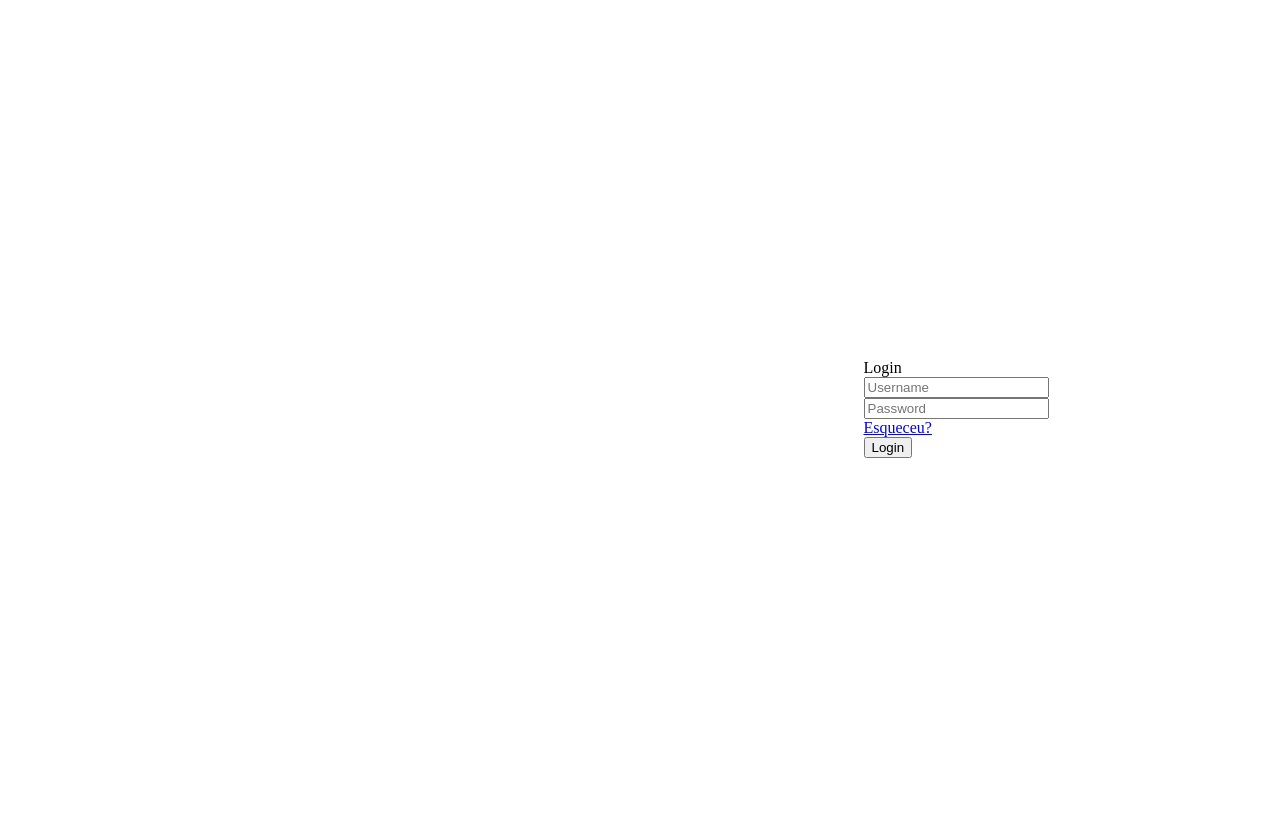
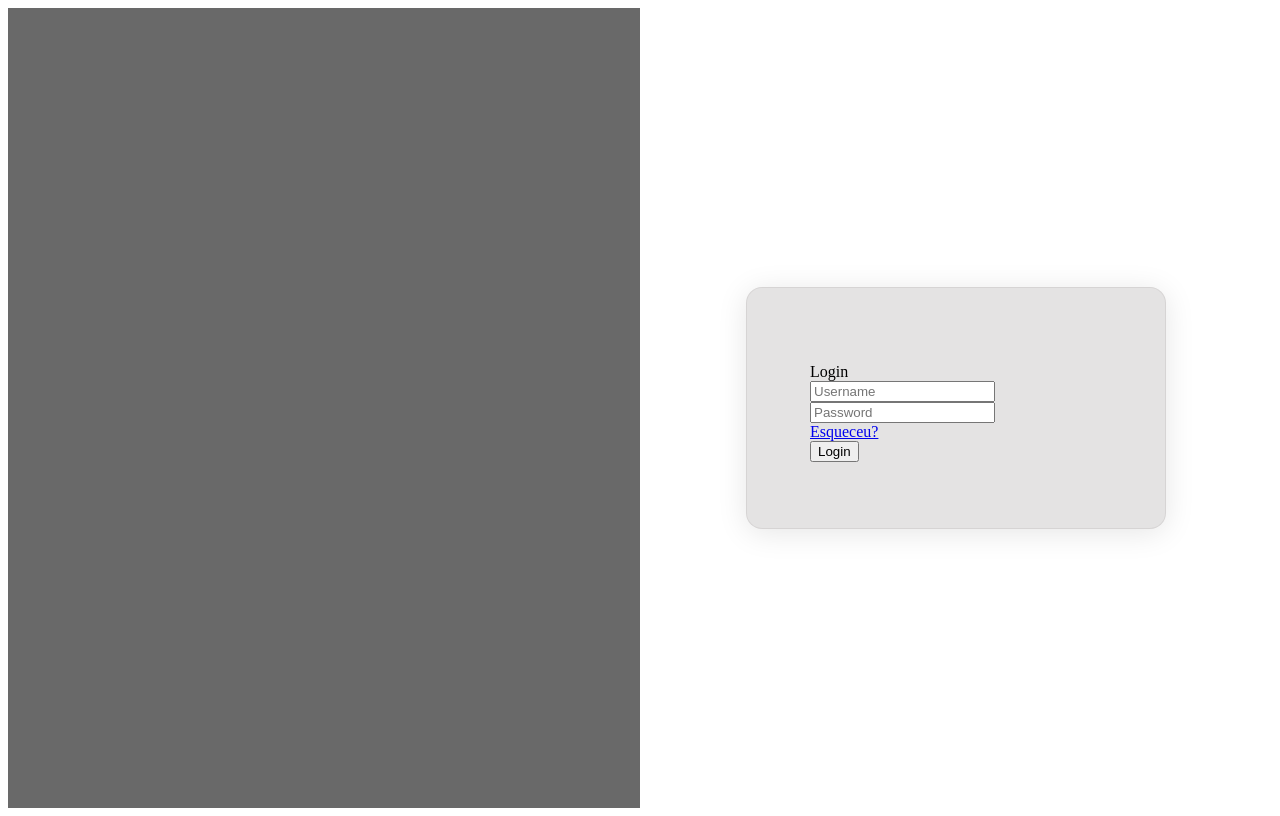
Before and after one commit to danielthejoker18/Projeto-Metrica, a plain HTML site: page index.html in a window 1280 px wide. Drawn offline with Linux system fonts and the light colour scheme.

Commit message:
Tela de login preliminar

```diff
--- a/index.html
+++ b/index.html
@@ -11,10 +11,10 @@
 
 <body>
     <section class="container">
-        <div class="secao-50 center"></div>
+        <div class="secao-50 center grey"></div>
         <div class="secao-50 center">
-            <div class="">
-                <form class="center-center">
+            <div class="login-box center-center">
+                <form class="form-login">
                     <span class="">
                         Login
                     </span>
@@ -35,7 +35,7 @@
                         </div>
                     </div>
                     <div class="">
-                        <button class="">
+                        <button id="login-button" class="">
                             Login
                         </button>
                     </div>
--- a/script.js
+++ b/script.js
@@ -0,0 +1,5 @@
+login = document.querySelector("#login-button");
+login.addEventListener("click", (e) => {
+    e.preventDefault();
+    console.log(e);
+})
--- a/style.css
+++ b/style.css
@@ -14,3 +14,25 @@
   display: inline-block;
   text-align: start;
 }
+.login-box {
+  /* From https://css.glass */
+  background: rgba(98, 93, 93, 0.17);
+  border-radius: 16px;
+  box-shadow: 0 4px 30px rgba(0, 0, 0, 0.1);
+  backdrop-filter: blur(4.5px);
+  -webkit-backdrop-filter: blur(5%) !important;
+  border: 1px solid rgba(98, 93, 93, 0.1);
+  width: 66%;
+  height: 30%;
+}
+.grey {
+  background-color: dimgrey;
+}
+.form-login {
+  width: 70%;
+  height: 70%;
+  display: block;
+  align-items: center;
+  margin: auto;
+  margin-top: 18%;
+}
```
